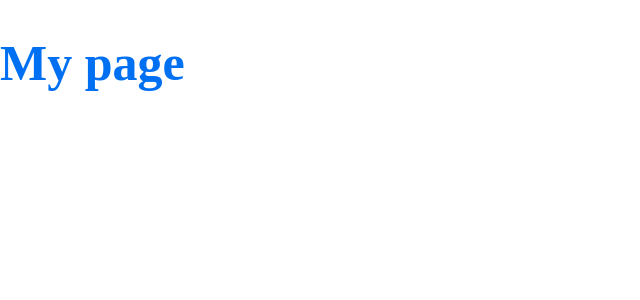
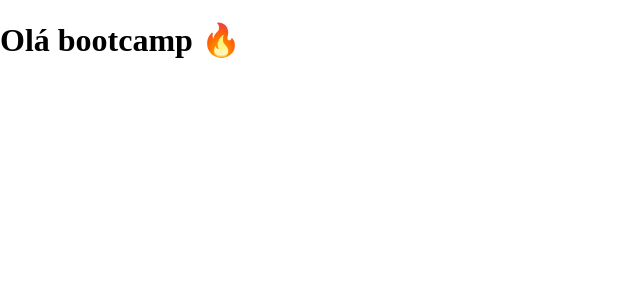
Before and after one commit to millenabomtempo/instalura, a Next.js app: page / in a window 1280 px wide. Shown: the top 300 px of the page, without its empty margins (0-640 px from the left). Built offline with nearby package versions, Linux system fonts and the light colour scheme.

Commit message:
cria o projeto explica como funciona  componentes

```diff
--- a/package.json
+++ b/package.json
@@ -3,6 +3,7 @@
   "scripts": {
     "dev": "next",
     "build": "next build",
+    "export": "next build && next export",
     "start": "next start"
   },
   "dependencies": {
--- /dev/null
+++ b/pages/404.js
@@ -0,0 +1,3 @@
+export default function Page404() {
+  return <div>Page404</div>
+}
--- /dev/null
+++ b/pages/about.js
@@ -0,0 +1,3 @@
+export default function About() {
+  return <div>Page About</div>
+}
--- a/pages/index.js
+++ b/pages/index.js
@@ -1,10 +1,10 @@
 import styled from 'styled-components'
 
-const Title = styled.h1`
-  font-size: 50px;
-  color: ${({ theme }) => theme.colors.primary};
-`
+function Title({children} = props) {
+  return <h1>{children}</h1>
+}
+
 
 export default function Home() {
-  return <Title>My page</Title>
+  return <Title>Olá bootcamp 🔥</Title>
 }
```
